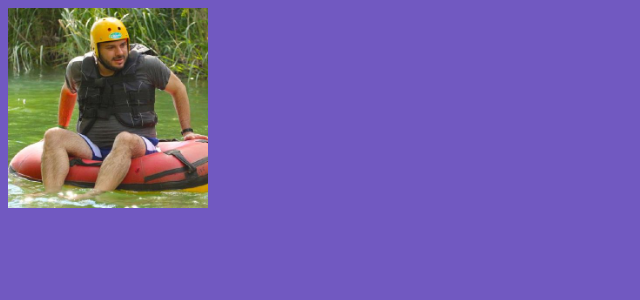
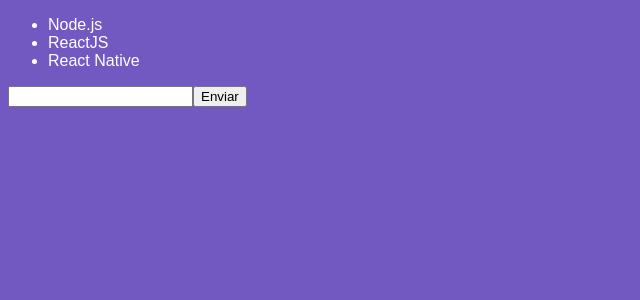
Before and after one commit to nennogabriel/rsbcModulo04, a React app: page / in a window 1280 px wide. Shown: the top 300 px of the page, without its empty margins (0-640 px from the left). Built offline with nearby package versions, Linux system fonts and the light colour scheme.

Commit message:
04a06 change state with set

```diff
--- a/babel.config.js
+++ b/babel.config.js
@@ -3,4 +3,7 @@
     "@babel/preset-env",
     "@babel/preset-react"
   ],
+  plugins: [
+    '@babel/plugin-proposal-class-properties'
+  ],
 };
--- a/package.json
+++ b/package.json
@@ -21,6 +21,7 @@
     "webpack-dev-server": "^3.8.0"
   },
   "dependencies": {
+    "@babel/plugin-proposal-class-properties": "^7.5.5",
     "file-loader": "^4.2.0",
     "react": "^16.9.0",
     "react-dom": "^16.9.0"
--- a/src/App.js
+++ b/src/App.js
@@ -1,10 +1,10 @@
 import React from 'react';
+import TechList from './components/TechList';
 
 import './App.css';
-import profile from './assets/profile.jpeg';
 
 function App() {
-  return <img width="200" src={profile}></img>
+  return <TechList />
 }
 
 export default App;
--- /dev/null
+++ b/src/components/TechList.js
@@ -0,0 +1,43 @@
+import React, { Component } from 'react';
+
+class TechList extends Component {
+  state = {
+    newTech: '',
+    techs: [
+      'Node.js',
+      'ReactJS',
+      'React Native'
+    ],
+  };
+
+  handleInputChange = e =>{
+    this.setState({ newTech : e.target.value})
+  }
+
+  handleSubmit = e => {
+    e.preventDefault();
+
+    this.setState({
+      techs : [...this.state.techs, this.state.newTech],
+      newTech : ''
+    })
+  }
+
+  render() {
+    return (
+      <form onSubmit={this.handleSubmit}>
+        <ul>
+          {this.state.techs.map( tech => <li key={tech}>{tech}</li> )}
+        </ul>
+        <input
+          type="text"
+          onChange={this.handleInputChange}
+          value={this.state.newTech}
+        />
+        <button type="submit">Enviar</button>
+      </form>
+    );
+  }
+}
+
+export default TechList;
```
Also changed, not shown: 1 other file (tests, documents, lock files or other folders).
